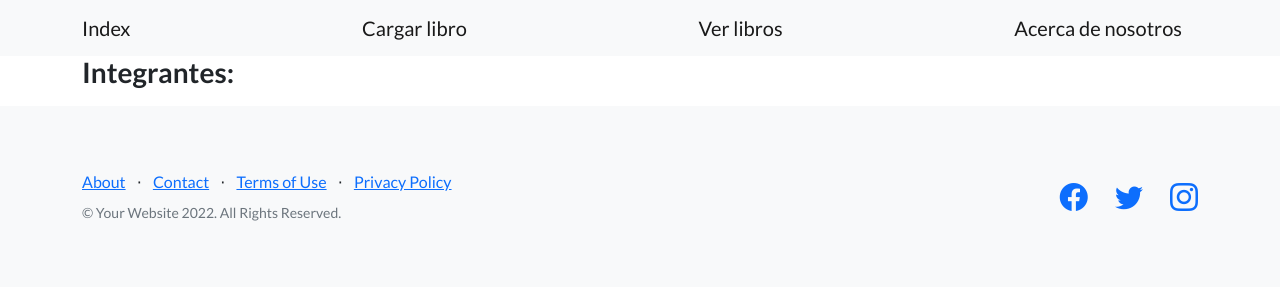
After one commit to leysap/proyecto-python, a Django app: page /about/ in a window 1280 px wide. The commit adds this page. Shown: the top 300 px of the page. Run offline with Django 4.2, Linux system fonts and the light colour scheme; some libraries are stand-ins or nearby versions.

Commit message:
creando path about/

```diff
--- /dev/null
+++ b/home/templates/home/acerca_de_nosotros.html
@@ -0,0 +1,15 @@
+{% extends 'home/base.html' %}
+
+{% block mi_contenido %}
+
+<div class="container">
+    <section>
+        <h3>Integrantes:</h3>
+        <p></p>
+
+    </section>
+</div>
+
+
+
+{% endblock mi_contenido %}
--- a/home/templates/home/base.html
+++ b/home/templates/home/base.html
@@ -26,6 +26,7 @@
                 <a class="navbar-brand" href={% url 'index' %}>Index</a>
                 <a class="navbar-brand" href={% url 'cargar_libro' %}>Cargar libro</a>
                 <a class="navbar-brand" href={% url 'ver_libros' %}>Ver libros</a>
+                <a class="navbar-brand" href={% url 'acerca_de_nosotros' %}>Acerca de nosotros</a>
             </div>
         </nav>
 
--- a/home/urls.py
+++ b/home/urls.py
@@ -5,4 +5,5 @@ urlpatterns = [
     path('', views.index, name="index"),
     path('cargar-libro/', views.cargar_libro, name='cargar_libro'),
     path('ver-libros/', views.ver_libros, name='ver_libros'),
+    path('about/', views.acerca_de_nosotros, name='acerca_de_nosotros'),
 ]
--- a/home/views.py
+++ b/home/views.py
@@ -13,6 +13,9 @@ def ver_libros(request):
 
     return render(request,"home/ver_libros.html", {})
 
+def acerca_de_nosotros(request):
+
+    return render(request, "home/acerca_de_nosotros.html", {})
 
 def index(request):
     return render(request, "home/index.html")
```
